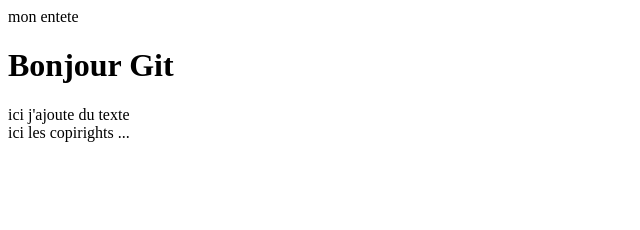
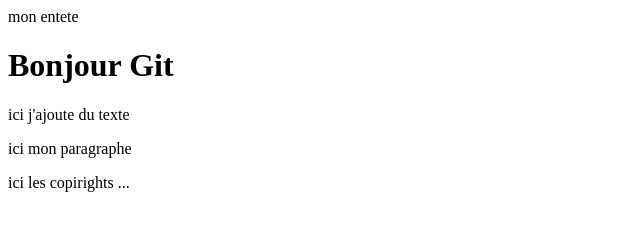
Before and after one commit to ALMANANI/GitTuto, a plain HTML site: page index.html in a window 1280 px wide. Shown: the whole page, without its empty margins (0-640 px from the left). Drawn offline with Linux system fonts and the light colour scheme.

Commit message:
ajout du <p> dans le code de ma page index.html

```diff
--- a/index.html
+++ b/index.html
@@ -8,13 +8,15 @@
 </head>
 <body>
 
-    <header>mon entete</header>
+    <header> mon entete </header>
 
     <h1> Bonjour Git </h1>
 
     <div> ici j'ajoute du texte </div>
 
-    <footer>ici les copirights ...</footer>
+    <p> ici mon paragraphe </p>
+
+    <footer> ici les copirights ... </footer>
 
 </body>
 </html>
```
